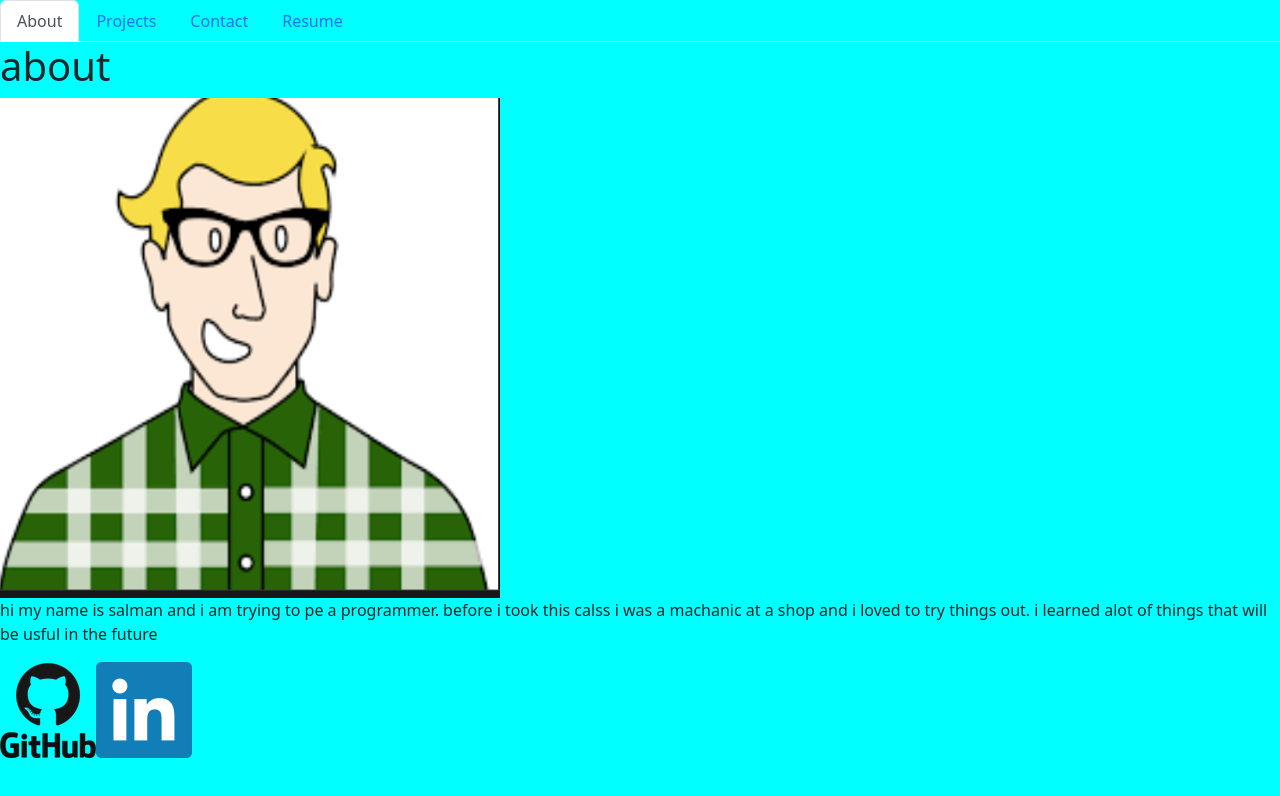
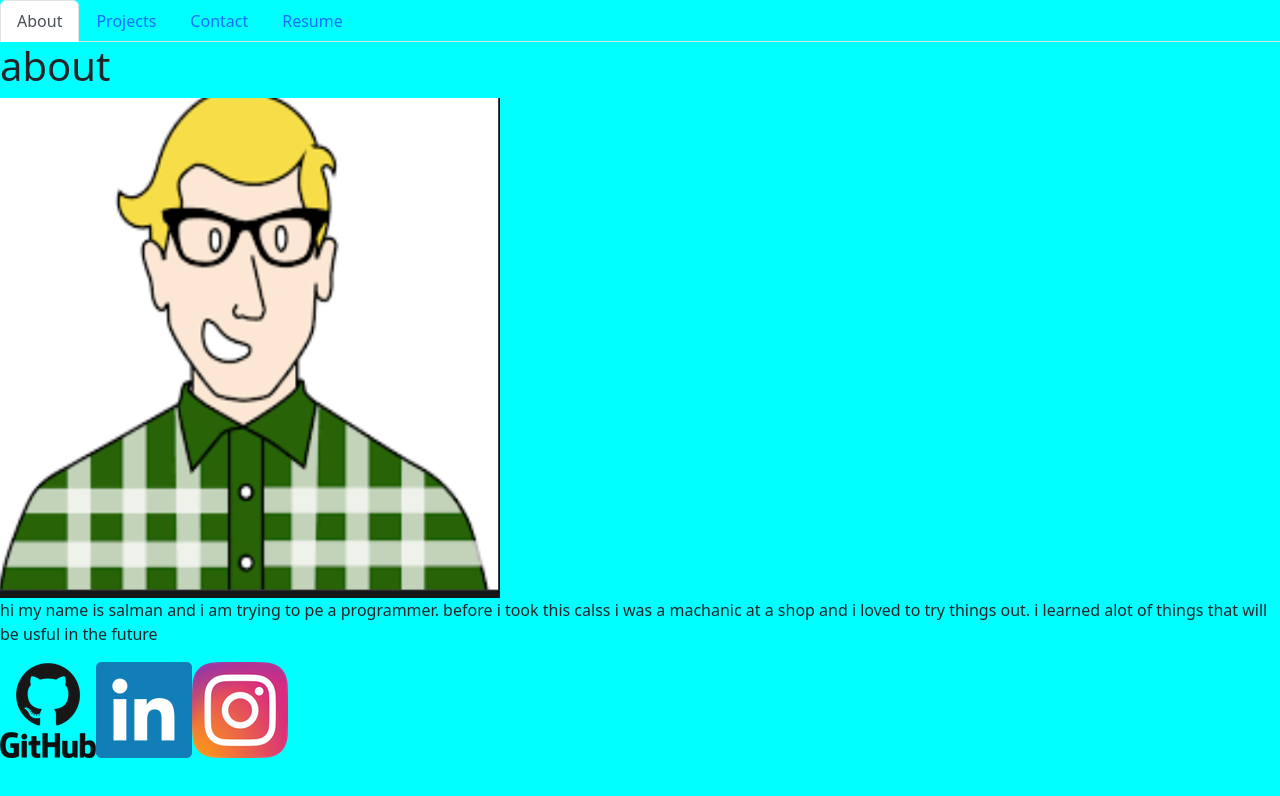
Before and after one commit to 456salman/my-prof, a React (Create React App) app: page / in a window 1280 px wide. Shown: the top 796 px of the page. Built offline with nearby package versions, Linux system fonts and the light colour scheme.

Commit message:
added some stuff

```diff
--- a/src/components/PortfolioContainer.js
+++ b/src/components/PortfolioContainer.js
@@ -6,6 +6,7 @@ import Contact from './pages/Contact';
 import Resume from './pages/Resume';
 import github from '../../src/photo/github.png'
 import linkin from '../../src/photo/linkedin.png'
+import insta from '../../src/photo/instagram.png'
 
 export default function PortfolioContainer() {
   const [currentPage, setCurrentPage] = useState('About');
@@ -33,7 +34,8 @@ export default function PortfolioContainer() {
       {/* Here we are calling the renderPage method which will return a component  */}
       {renderPage()}
         <footer><a href='https://github.com/456salman?tab=repositories'><img  src={github} /></a>
-        <a href='https://www.linkedin.com/in/salman-alamin-16320a167/'><img  src={linkin} /></a></footer>
+        <a href='https://www.linkedin.com/in/salman-alamin-16320a167/'><img  src={linkin} /></a>
+        <a href='https://www.instagram.com/'><img  src={insta} /></a></footer>
     </div>
   );
 }
```
Also changed, not shown: src/photo/instagram.png (added), 10 other files (tests, documents, lock files or other folders).
